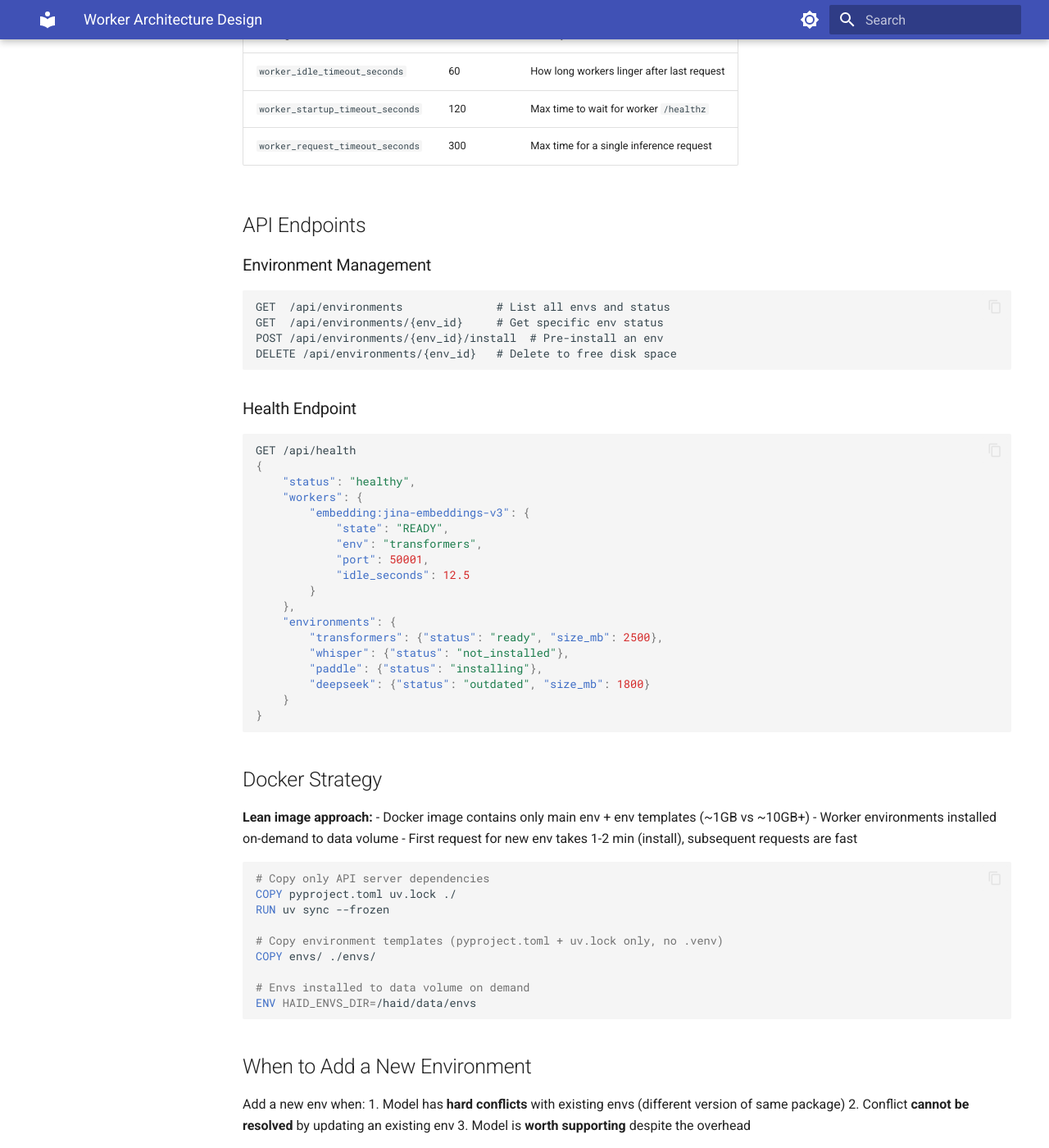
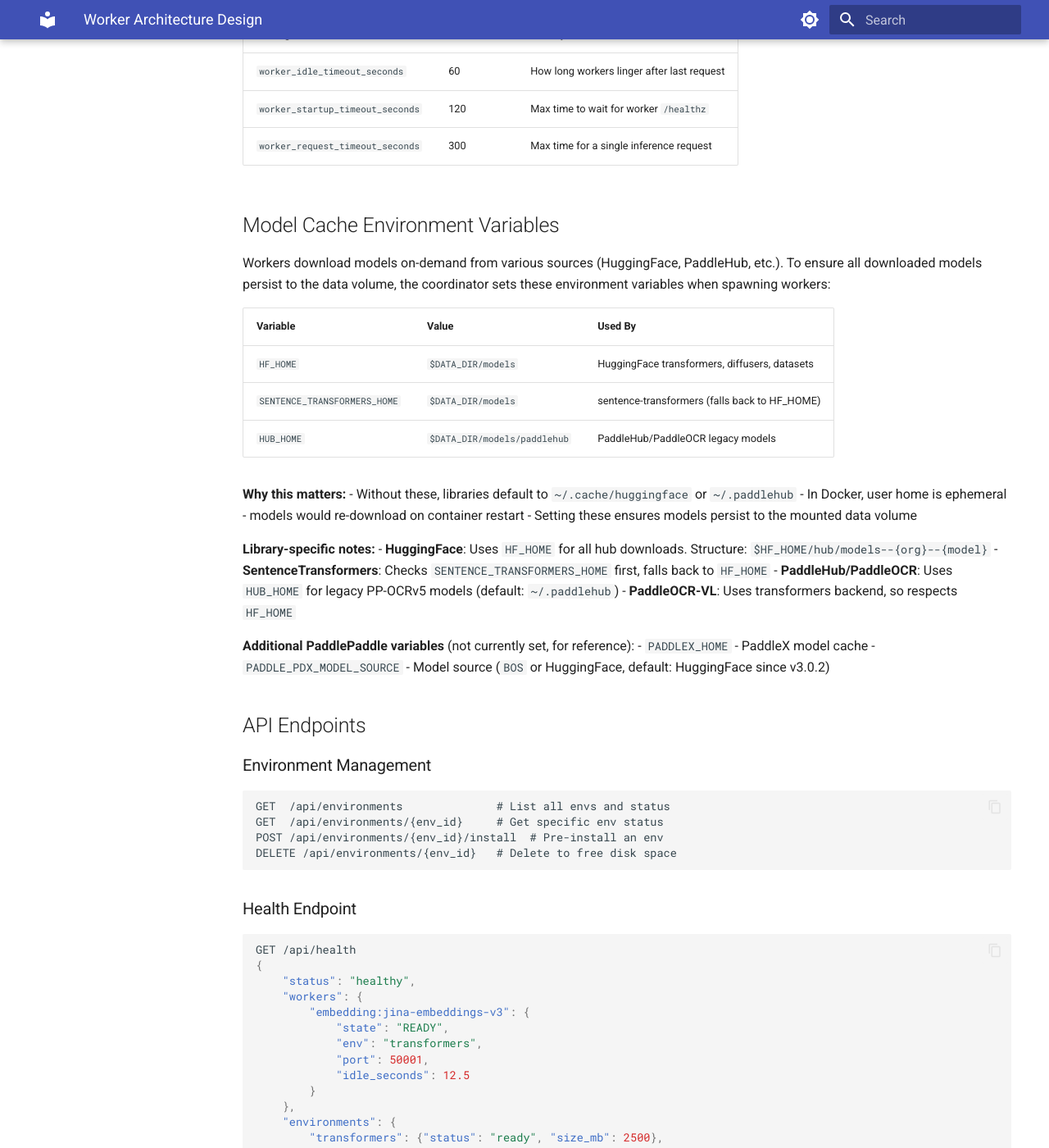
Before and after one commit to xiaoyuanzhu-com/homelab-ai-in-docker, an MkDocs documentation site: the page built from docs/worker.md, in a window 1280 px wide and 1400 px high, scrolled down 9579 px. Shown: the whole window at 82% size. Built offline with MkDocs 1.6.1 and Material for MkDocs 9.7.7, drawn with Linux system fonts in a browser that asks for light colours.

Commit message:
feat: Set model cache env vars in worker
Sets model cache env vars to persistent data directory.
Prevents model re-downloads on container restart by avoiding
ephemeral user home paths. Supports HuggingFace, SentenceTransformers,
and PaddleHub/PaddleOCR model caching.

```diff
--- a/docs/worker.md
+++ b/docs/worker.md
@@ -436,6 +436,31 @@ src/
 | `worker_startup_timeout_seconds` | 120 | Max time to wait for worker `/healthz` |
 | `worker_request_timeout_seconds` | 300 | Max time for a single inference request |
 
+## Model Cache Environment Variables
+
+Workers download models on-demand from various sources (HuggingFace, PaddleHub, etc.). To ensure all downloaded models persist to the data volume, the coordinator sets these environment variables when spawning workers:
+
+| Variable | Value | Used By |
+|----------|-------|---------|
+| `HF_HOME` | `$DATA_DIR/models` | HuggingFace transformers, diffusers, datasets |
+| `SENTENCE_TRANSFORMERS_HOME` | `$DATA_DIR/models` | sentence-transformers (falls back to HF_HOME) |
+| `HUB_HOME` | `$DATA_DIR/models/paddlehub` | PaddleHub/PaddleOCR legacy models |
+
+**Why this matters:**
+- Without these, libraries default to `~/.cache/huggingface` or `~/.paddlehub`
+- In Docker, user home is ephemeral - models would re-download on container restart
+- Setting these ensures models persist to the mounted data volume
+
+**Library-specific notes:**
+- **HuggingFace**: Uses `HF_HOME` for all hub downloads. Structure: `$HF_HOME/hub/models--{org}--{model}`
+- **SentenceTransformers**: Checks `SENTENCE_TRANSFORMERS_HOME` first, falls back to `HF_HOME`
+- **PaddleHub/PaddleOCR**: Uses `HUB_HOME` for legacy PP-OCRv5 models (default: `~/.paddlehub`)
+- **PaddleOCR-VL**: Uses transformers backend, so respects `HF_HOME`
+
+**Additional PaddlePaddle variables** (not currently set, for reference):
+- `PADDLEX_HOME` - PaddleX model cache
+- `PADDLE_PDX_MODEL_SOURCE` - Model source (`BOS` or HuggingFace, default: HuggingFace since v3.0.2)
+
 ## API Endpoints
 
 ### Environment Management
```
Also changed, not shown: 1 other file.
